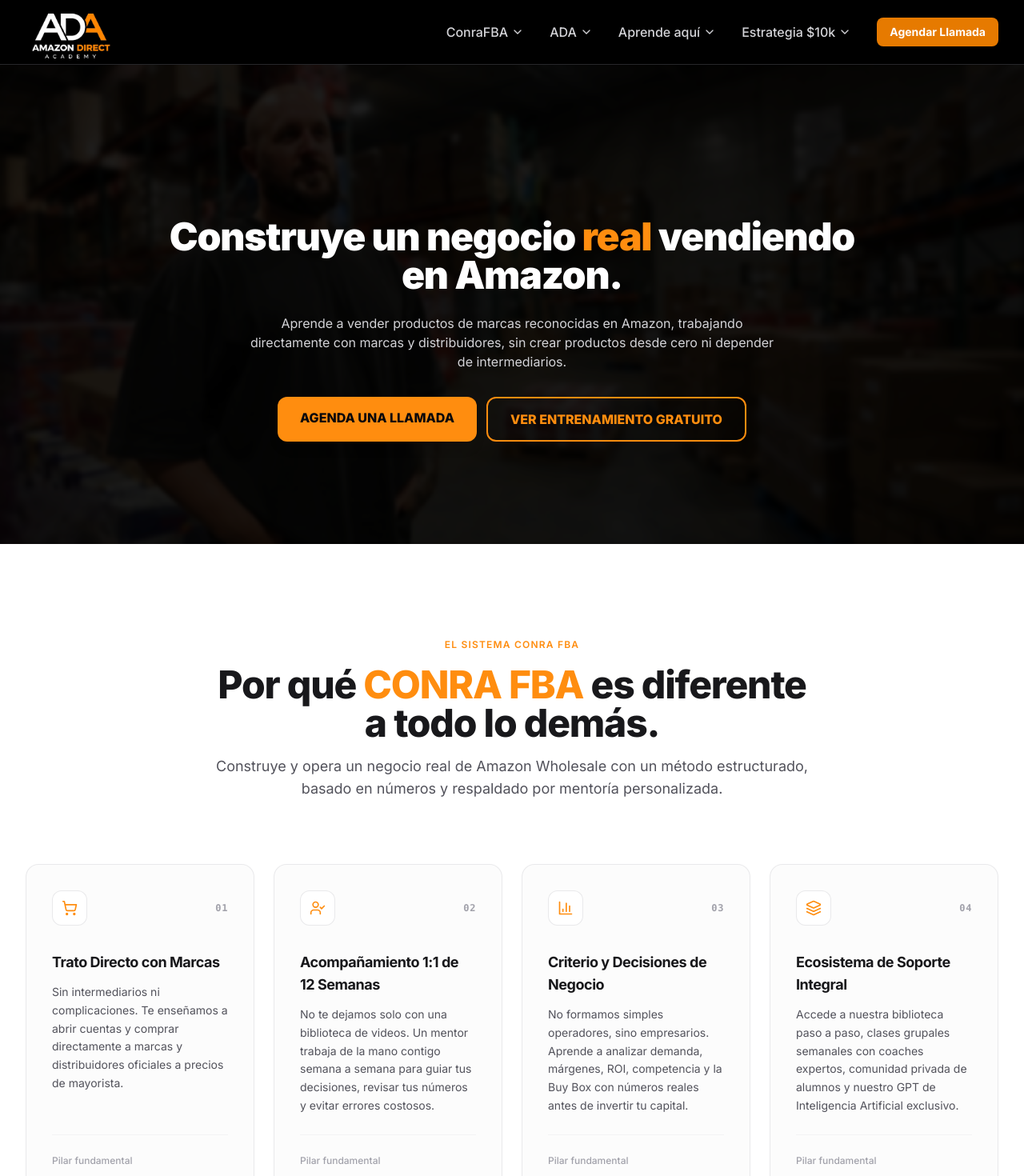
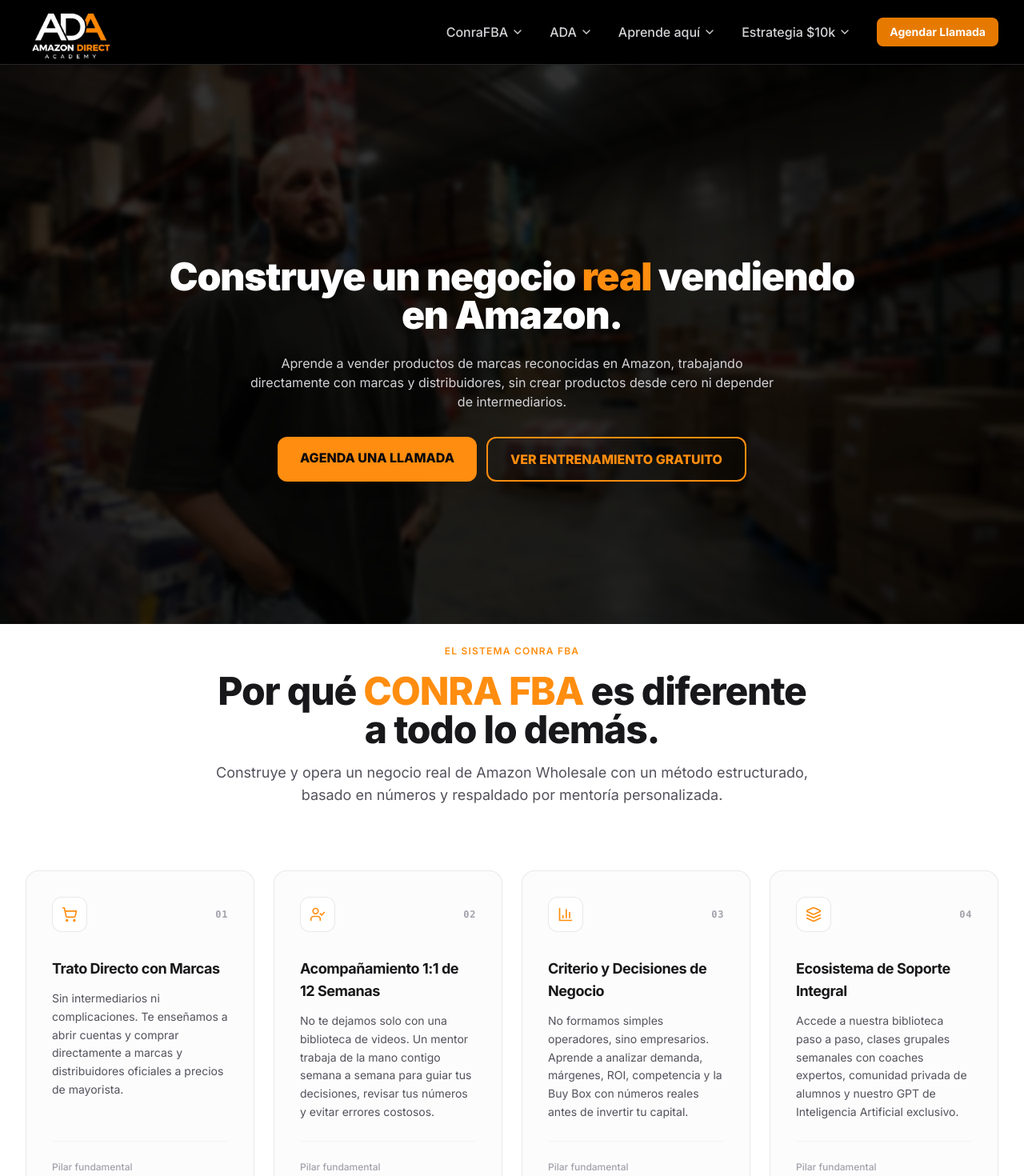
Before and after one commit to leonboterofelipe-design/conraLanding, a Next.js app in the folder conra-fba-website/: page / in a window 1280 px wide. Shown: the top 1470 px of the page at 80% size. Built offline with nearby package versions, Linux system fonts and the light colour scheme.

Commit message:
banner + padding

```diff
--- a/conra-fba-website/components/sections/FAQ.js
+++ b/conra-fba-website/components/sections/FAQ.js
@@ -35,7 +35,7 @@
   ];
 
   return (
-    <section id="faq" className="py-28 px-4 sm:px-6 lg:px-8 bg-white relative">
+    <section id="faq" className="py-[20px] px-4 sm:px-6 lg:px-8 bg-white relative">
       <div className="max-w-3xl mx-auto">
         <div className="text-center mb-16 space-y-4">
           <span className="inline-block text-xs font-semibold tracking-widest text-[#FF8D0F] uppercase">
--- a/conra-fba-website/components/sections/HeroVSL.js
+++ b/conra-fba-website/components/sections/HeroVSL.js
@@ -3,22 +3,34 @@
 
 export default function HeroVSL() {
   return (
-    <section className="relative h-[75vh] min-h-[480px] max-h-[700px] flex items-center justify-center text-white overflow-hidden px-4 sm:px-6 pt-16">
+    <section className="relative h-[90vh] min-h-[480px] max-h-[700px] flex items-center justify-center text-white overflow-hidden px-4 sm:px-6 pt-16">
 
-      {/* Imagen de fondo panorámica con cobertura total */}
-      <div className="absolute inset-0 z-0 overflow-hidden">
+      {/* Imagen de fondo exclusiva para dispositivos móviles */}
+      <div className="absolute inset-0 z-0 overflow-hidden block md:hidden">
+        <Image
+          src="/assets/images/bannerM.png"
+          alt="Banner CONRA FBA Movil"
+          fill
+          priority
+          className="object-cover object-center"
+        />
+      </div>
+
+      {/* Imagen de fondo exclusiva para computadoras y pantallas grandes */}
+      <div className="absolute inset-0 z-0 overflow-hidden hidden md:block">
         <Image
           src="/assets/banner.jpg"
-          alt="Banner CONRA FBA"
+          alt="Banner CONRA FBA Desktop"
           fill
           priority
-          className="object-cover object-center scale-105 animate-pulse duration-[10000ms]"
+          className="object-cover object-center"
         />
-        {/* Capa de opacidad oscura (overlay) para máxima legibilidad */}
-        <div className="absolute inset-0 bg-black/80 backdrop-blur-[2px]" />
       </div>
 
-      {/* Contenido principal del Hero optimizado para la altura del 75% */}
+      {/* Capa de opacidad oscura (overlay) común para máxima legibilidad en ambos dispositivos */}
+      <div className="absolute inset-0 z-[1] bg-black/80 backdrop-blur-[2px]" />
+
+      {/* Contenido principal del Hero */}
       <div className="max-w-4xl mx-auto text-center relative z-10 space-y-4 sm:space-y-6">
 
         <h1 className="text-2xl sm:text-4xl md:text-5xl font-black leading-tight tracking-tight">
--- a/conra-fba-website/components/sections/ProgramDetails.js
+++ b/conra-fba-website/components/sections/ProgramDetails.js
@@ -34,7 +34,7 @@
   ];
 
   return (
-    <section id="mentoria" className="py-28 px-4 sm:px-6 lg:px-8 bg-white relative">
+    <section id="mentoria" className="py-[20px] px-4 sm:px-6 lg:px-8 bg-white relative">
       <div className="max-w-7xl mx-auto">
 
         {/* Encabezado Centrado */}
```
Also changed, not shown: 1 other file (tests, documents, lock files or other folders).
